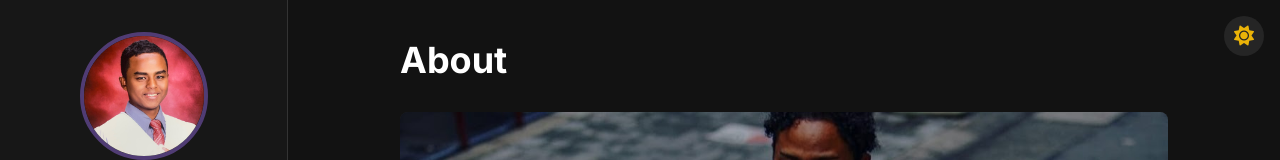
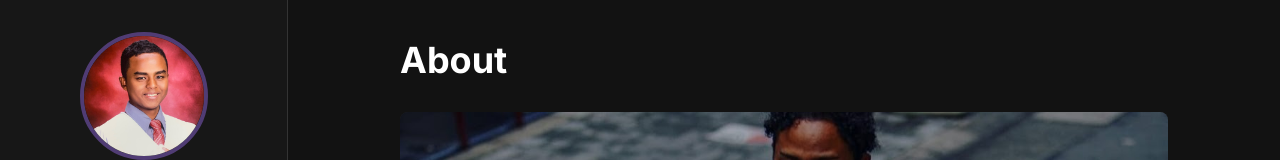
Before and after one commit to utechjapan/MainPortFolioSiteJP, a Next.js app: page /about in a window 1280 px wide. Shown: the top 160 px of the page. Built offline with nearby package versions, Linux system fonts and the light colour scheme.

Commit message:
Initial commit

```diff
--- a/components/layout/Layout.tsx
+++ b/components/layout/Layout.tsx
@@ -1,5 +1,5 @@
+// components/layout/Layout.tsx
 import React, { ReactNode, useState } from "react";
-import { useTheme } from "next-themes";
 import Sidebar from "./Sidebar";
 import RightSidebar from "./RightSidebar";
 import MobileMenu from "./MobileMenu";
@@ -24,14 +24,13 @@ const Layout: React.FC<LayoutProps> = ({
   toc = null,
 }) => {
   const [isMobileMenuOpen, setIsMobileMenuOpen] = useState(false);
-  const { theme } = useTheme();
 
   return (
     <div className="min-h-screen flex bg-light-bg dark:bg-dark-bg text-gray-900 dark:text-gray-300 transition-colors">
       {/* Sidebar */}
       <Sidebar isOpen={isMobileMenuOpen} setIsOpen={setIsMobileMenuOpen} />
 
-      {/* Mobile Header */}
+      {/* Mobile Header with theme toggle */}
       <div className="fixed top-0 left-0 right-0 z-50 md:hidden bg-light-bg dark:bg-dark-bg border-b border-gray-300 dark:border-gray-700 py-3 px-4 flex justify-between items-center">
         <button
           className="p-2 rounded-md bg-primary/80 backdrop-blur-sm text-white hover:bg-primary transition-colors"
@@ -75,7 +74,7 @@ const Layout: React.FC<LayoutProps> = ({
           UTechLab
         </span>
 
-        {/* Mobile Theme Toggle */}
+        {/* Mobile Theme Toggle remains */}
         <div className="md:hidden">
           <ThemeToggle />
         </div>
@@ -83,10 +82,7 @@ const Layout: React.FC<LayoutProps> = ({
 
       <MobileMenu isOpen={isMobileMenuOpen} setIsOpen={setIsMobileMenuOpen} />
 
-      {/* Fixed Desktop Theme Toggle */}
-      <div className="hidden md:block fixed top-4 right-4 z-50">
-        <ThemeToggle />
-      </div>
+      {/* No fixed desktop theme toggle */}
 
       <main className="flex-1 ml-0 md:ml-72 transition-all duration-300 ease-in-out pt-14 md:pt-0">
         <div className={`p-6 md:p-8 lg:p-10 ${rightSidebar ? "lg:mr-64" : ""}`}>
--- a/components/layout/Sidebar.tsx
+++ b/components/layout/Sidebar.tsx
@@ -1,7 +1,7 @@
+// components/layout/Sidebar.tsx
 import Link from "next/link";
 import Image from "next/image";
 import { useRouter } from "next/router";
-import { useTheme } from "next-themes";
 import React, { useEffect, useState } from "react";
 import { siteConfig } from "../../lib/siteConfig";
 
@@ -12,7 +12,6 @@ interface SidebarProps {
 
 const Sidebar: React.FC<SidebarProps> = ({ isOpen, setIsOpen }) => {
   const router = useRouter();
-  const { theme } = useTheme();
   const [mounted, setMounted] = useState(false);
 
   useEffect(() => {
```
